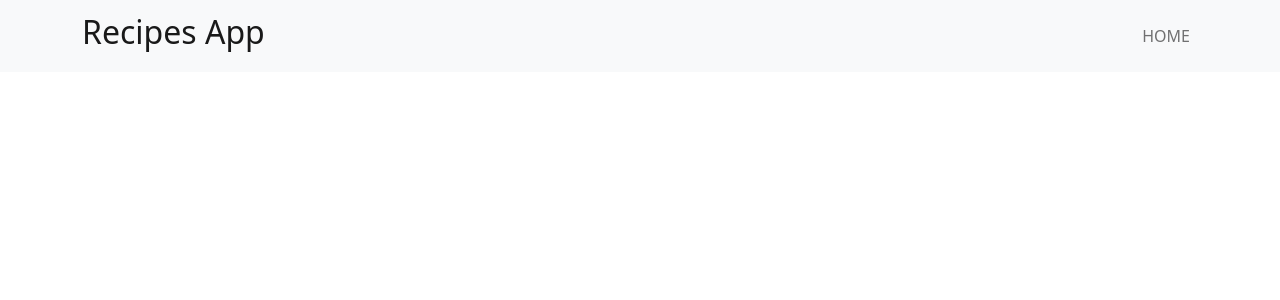
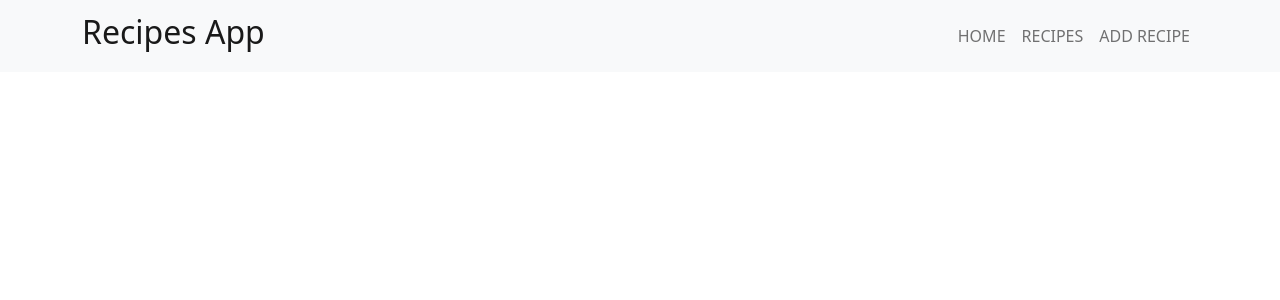
Before and after one commit to ricocatford/recipes-project, a React (Create React App) app in the folder frontend/: page / in a window 1280 px wide. Shown: the top 300 px of the page. Built offline with nearby package versions, Linux system fonts and the light colour scheme.

Commit message:
feat: docker-compose

```diff
--- a/frontend/src/components/Navbar.jsx
+++ b/frontend/src/components/Navbar.jsx
@@ -20,6 +20,12 @@ const CustomNavbar = () => {
                     <Nav.Link as={Link} to="/" onClick={() => setExpanded(false)} className="link text-uppercase" >
                         Home
                     </Nav.Link>
+                    <Nav.Link as={Link} to="/" onClick={() => setExpanded(false)} className="link text-uppercase" >
+                        Recipes
+                    </Nav.Link>
+                    <Nav.Link as={Link} to="/" onClick={() => setExpanded(false)} className="link text-uppercase" >
+                        Add Recipe
+                    </Nav.Link>
                 </Nav>
             </Navbar.Collapse>
             </Container>
```
Also changed, not shown: 2 other files (tests, documents, lock files or other folders).
